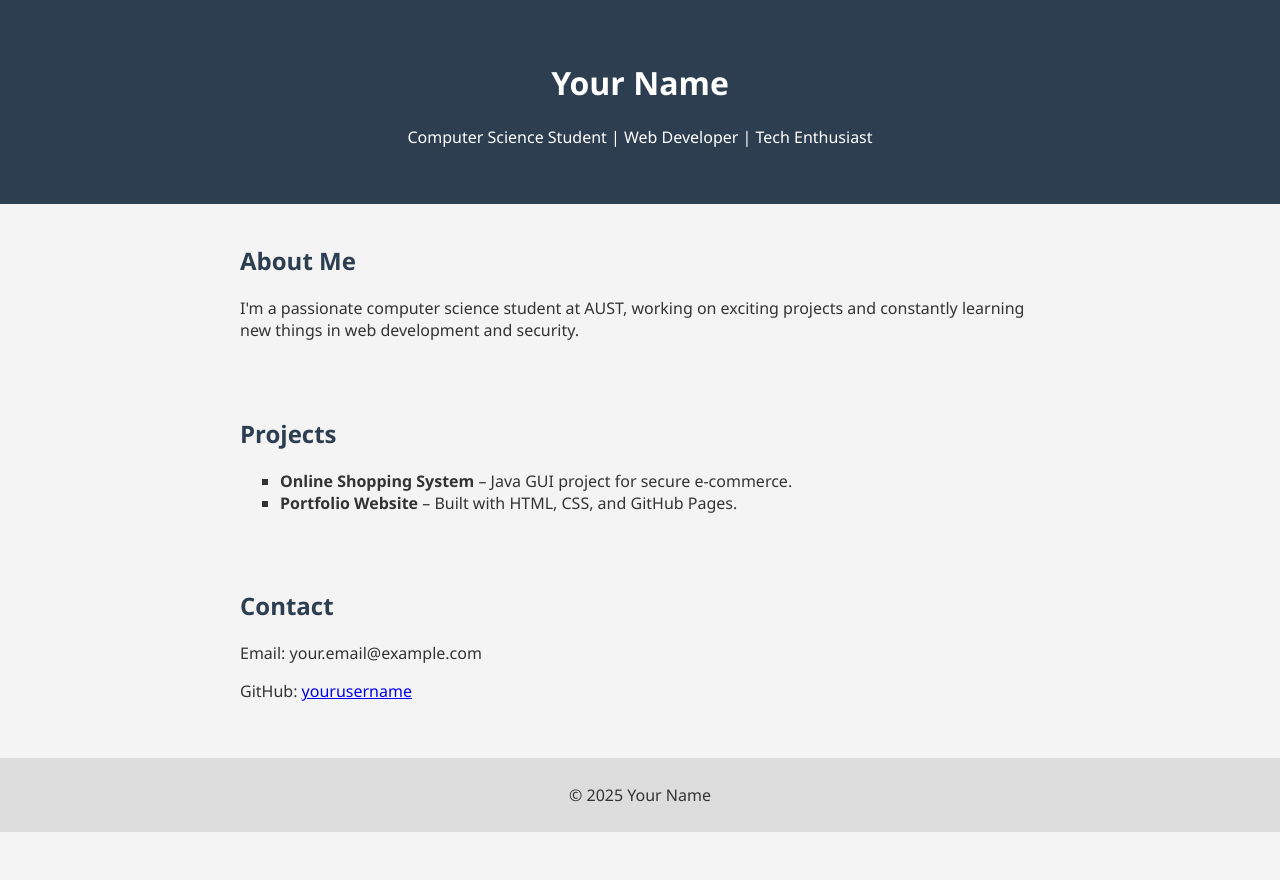
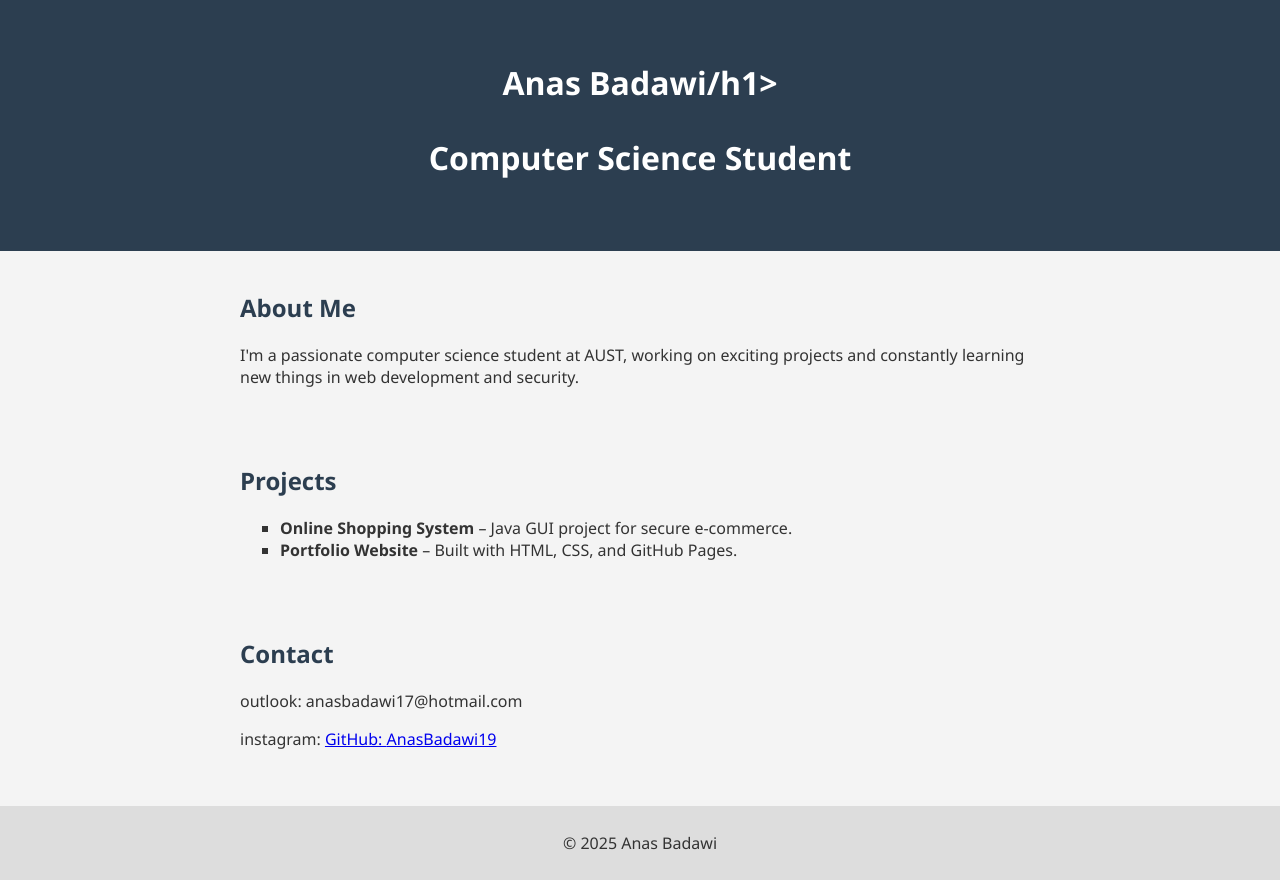
Before and after one commit to AnasBadawi19/Anas-Badawi, a plain HTML site: page index.html in a window 1280 px wide. Before the commit the page ends 832 px from the top, so only its background shows below. Drawn offline with Linux system fonts and the light colour scheme.

Commit message:
Update index.html

```diff
--- a/index.html
+++ b/index.html
@@ -8,8 +8,8 @@
 </head>
 <body>
   <header>
-    <h1>Your Name</h1>
-    <p>Computer Science Student | Web Developer | Tech Enthusiast</p>
+    <h1>Anas Badawi/h1>
+    <p>Computer Science Student</p>
   </header>
 
   <section class="about">
@@ -29,12 +29,14 @@
 
   <section class="contact">
     <h2>Contact</h2>
-    <p>Email: your.email@example.com</p>
-    <p>GitHub: <a href="https://github.com/yourusername" target="_blank">yourusername</a></p>
+    <p>outlook: anasbadawi17@hotmail.com</p>
+        <p>instagram: <a href="https://www.instagram.com/anas._.badawi/"
+
+    <p>GitHub: <a href="https://github.com/AnasBadawi19" target="_blank">AnasBadawi19</a></p>
   </section>
 
   <footer>
-    <p>© 2025 Your Name</p>
+    <p>© 2025 Anas Badawi</p>
   </footer>
 </body>
 </html>
```
